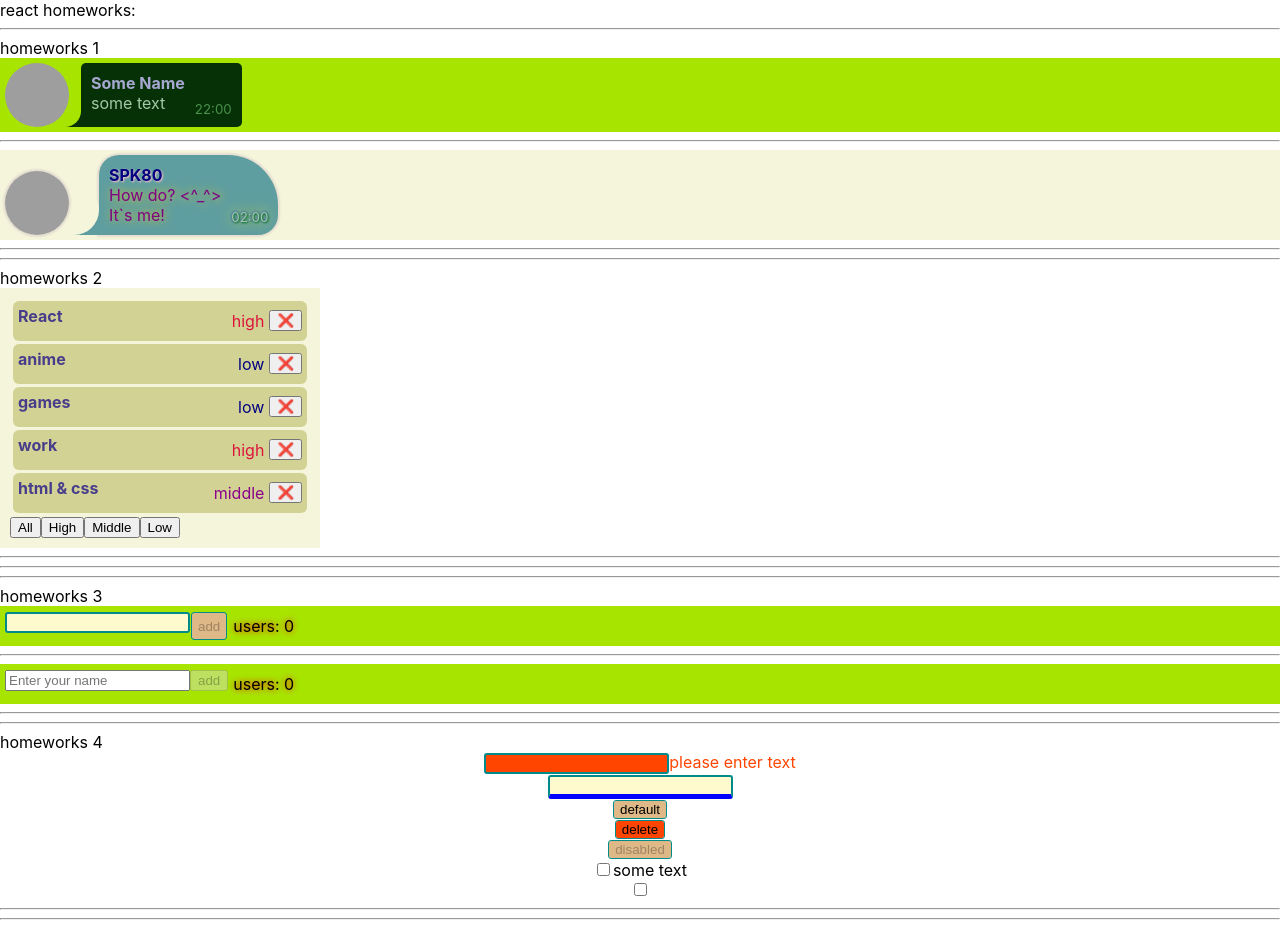
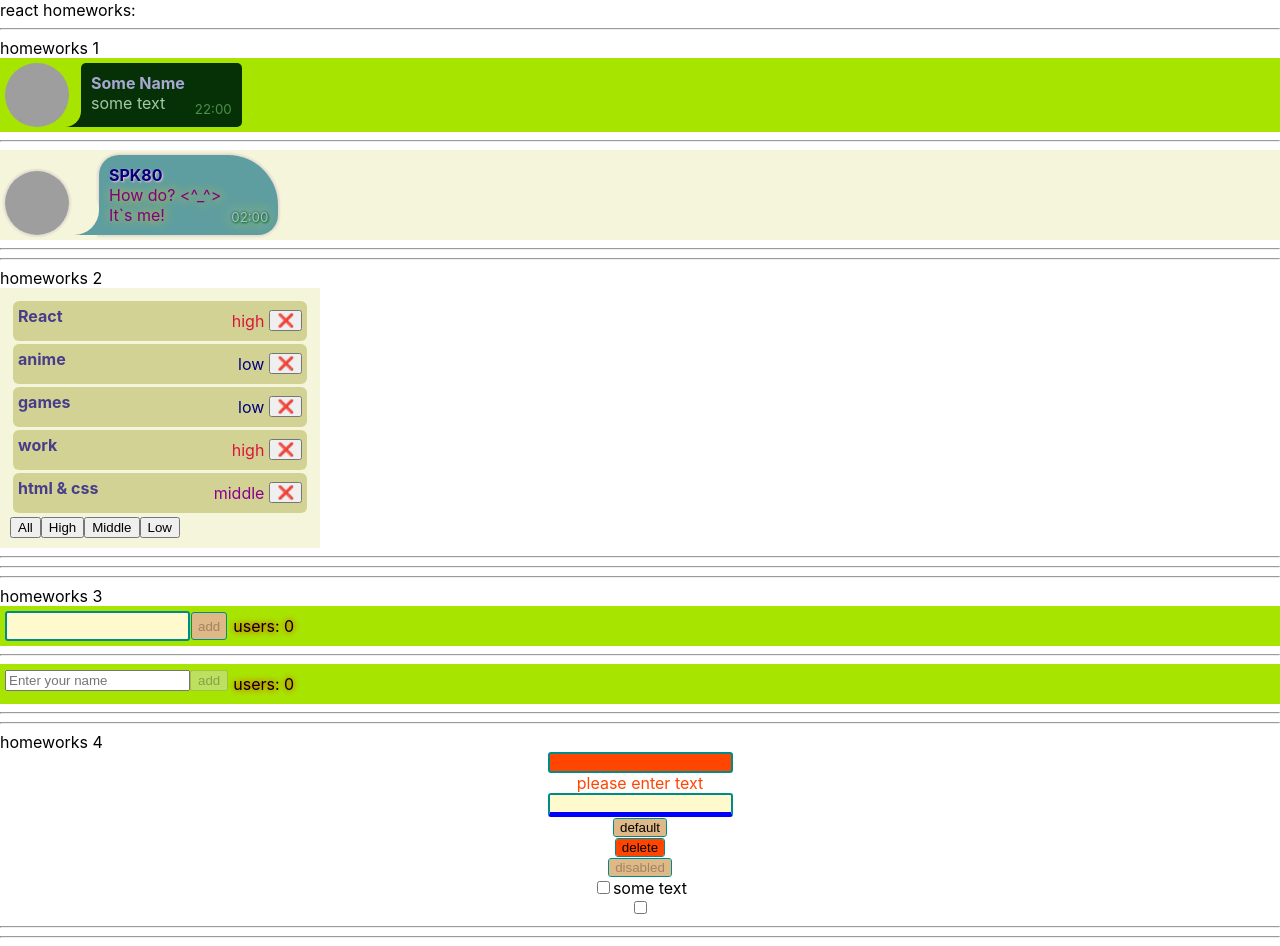
Before and after one commit to SPK80/simple-react-homeworks, a React (Create React App) app: page / in a window 1280 px wide. Built offline with nearby package versions, Linux system fonts and the light colour scheme; grey boxes are pictures that could not be loaded.

Commit message:
fix: SuperInputText

```diff
--- a/src/p2-homeworks/h4/common/c1-SuperInputText/SuperInputText.tsx
+++ b/src/p2-homeworks/h4/common/c1-SuperInputText/SuperInputText.tsx
@@ -42,7 +42,7 @@ const SuperInputText: React.FC<SuperInputTextPropsType> = (
     const finalInputClassName = `${error ? s.errorInput : s.superInput} ${className}`
 
     return (
-        <span>
+        <>
             <input
                 type={'text'}
                 onChange={onChangeCallback}
@@ -52,7 +52,7 @@ const SuperInputText: React.FC<SuperInputTextPropsType> = (
                 {...restProps} // отдаём инпуту остальные пропсы если они есть (value например там внутри)
             />
             {error && <span className={finalSpanClassName}>{error}</span>}
-        </span>
+        </>
     )
 }
 
```
